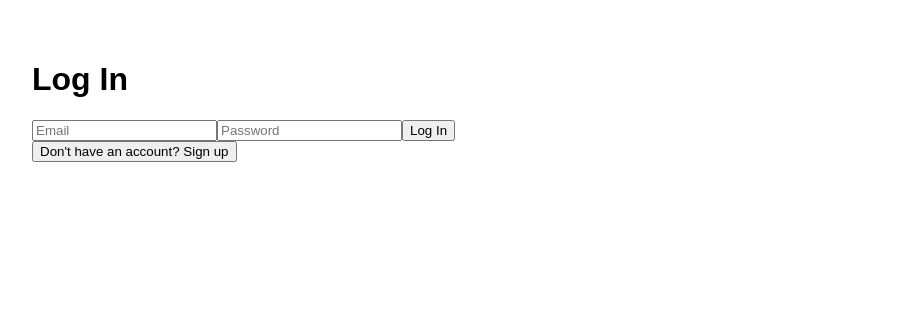
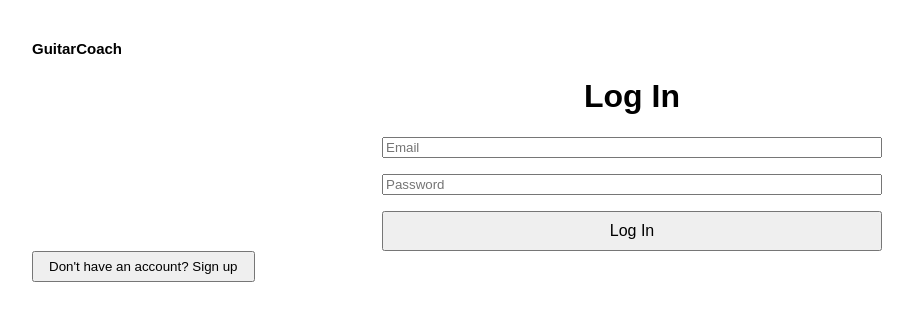
Before and after one commit to Jackson-earl-school/Guitar-Coach, a React (Vite) app in the folder guitarcoach/: page /login in a window 1280 px wide. Shown: the top 320 px of the page, without its empty margins (8-921 px from the left). Built offline with nearby package versions, Linux system fonts and the light colour scheme; no server answers.

Commit message:
updated LoginPage.tsx and LoginPage.css to match Figma design (work in progress, not finished)

```diff
--- a/guitarcoach/src/pages/LoginPage.tsx
+++ b/guitarcoach/src/pages/LoginPage.tsx
@@ -59,9 +59,83 @@ function LoginPage() {
     }
 
     return (
+        <>
+        <html lang='en'>
+            <head>
+                <meta charSet='UTF-8' />
+                <meta name='viewport' content='width=device-width, initial-scale=1.0' />
+                <title> GuitarCoach - Login / Create Account </title>
+            </head>
+
+            <body>
+                <div className="login-page">
+                    <header>
+                        <div className='logo'>
+                            GuitarCoach
+                        </div>
+                    </header>
+
+                    <div className='account-container'>
+                        <div className='create-account-login-title'>
+                            <h1 className="create-account-login-title">
+                                {isSignUp ? 'Create Account' : 'Log In'}
+                            </h1>
+                        </div>
+
+                        <div className='form-container'>
+                            <form onSubmit={handleSubmit} className='create-account'>
+                                {isSignUp && ( // prompt for username only on sign up
+                                    <input
+                                        type="text"
+                                        placeholder="Username"
+                                        value={username}
+                                        onChange={(e) => setUsername(e.target.value)}
+                                        required
+                                        minLength={6} // create minimum length for username
+                                    />
+                                )}
+
+                                <input
+                                    type="email"
+                                    placeholder="Email"
+                                    value={email}
+                                    onChange={(e) => setEmail(e.target.value)}
+                                    required
+                                />
+
+                                <input
+                                    type="password"
+                                    placeholder="Password"
+                                    value={password}
+                                    onChange={(e) => setPassword(e.target.value)}
+                                    required
+                                    minLength={6} // create minimum length for password
+                                />
+                                {error && <p className="error">{error}</p>}
+                                <button type="submit" className='submit-auth'>
+                                    {isSignUp ? 'Sign Up' : 'Log In'}
+                                </button>
+                            </form>
+                        </div>
+
+                        <button type="button" className="toggle-auth" onClick={() => setIsSignUp(!isSignUp)}>
+                            {isSignUp ? 'Already have an account? Log in' : "Don't have an account? Sign up"}
+                        </button>
+                    </div>
+                </div>
+            </body>
+        </html>
+        </>
+        /*
         <div className="login-page">
-            <h1>{isSignUp ? 'Sign Up' : 'Log In'}</h1>
-            <form onSubmit={handleSubmit}>
+            <div className='container'>
+                <div className='logo'>
+                GuitarCoach
+                </div>
+            </div>
+
+            <h1>{isSignUp ? 'Create Account' : 'Log In'}</h1>
+            <form onSubmit={handleSubmit} className='create-account'>
                 {isSignUp && ( // prompt for username only on sign up
                     <input
                         type="text"
@@ -72,7 +146,6 @@ function LoginPage() {
                         minLength={6} // create minimum length for username
                     />
                 )}
-
                 <input
                     type="email"
                     placeholder="Email"
@@ -91,6 +164,7 @@ function LoginPage() {
                 {error && <p className="error">{error}</p>}
                 <button type="submit">{isSignUp ? 'Sign Up' : 'Log In'}</button>
             </form>
+
             <button
                 className="toggle-auth"
                 onClick={() => setIsSignUp(!isSignUp)}
@@ -98,6 +172,7 @@ function LoginPage() {
                 {isSignUp ? 'Already have an account? Log in' : "Don't have an account? Sign up"}
             </button>
         </div>
+        */
     )
 }
 
--- a/guitarcoach/src/style/HomePage.css
+++ b/guitarcoach/src/style/HomePage.css
@@ -1,12 +1,9 @@
 #root {
-  max-width: 1280px;
-  margin: 0 auto;
-  padding: 2rem;
-}
-
-body {
+    max-width: 1280px;
+    margin: 0 auto;
+    padding: 2rem;
+    font-family: Arial, sans-serif;
     background-color: white;
-    font-family: Arial, sans-serif;
 }
 
 .container {
--- a/guitarcoach/src/style/LoginPage.css
+++ b/guitarcoach/src/style/LoginPage.css
@@ -1,41 +1,42 @@
 #root {
-  max-width: 1280px;
-  margin: 0 auto;
-  padding: 2rem;
+    max-width: 1280px;
+    margin: 0 auto;
+    padding: 2rem;
+    font-family: Arial, sans-serif;
+    background-color: white;
 }
 
-.logo {
-  height: 6em;
-  padding: 1.5em;
-  will-change: filter;
-  transition: filter 300ms;
-}
-.logo:hover {
-  filter: drop-shadow(0 0 2em #646cffaa);
-}
-.logo.react:hover {
-  filter: drop-shadow(0 0 2em #61dafbaa);
+.create-account-login-title {
+    text-align: center;
 }
 
-@keyframes logo-spin {
-  from {
-    transform: rotate(0deg);
-  }
-  to {
-    transform: rotate(360deg);
-  }
+.form-container {
+    display: flex;
+    flex-direction: column;
+    align-items: center;
+    gap: 2rem;
 }
 
-@media (prefers-reduced-motion: no-preference) {
-  a:nth-of-type(2) .logo {
-    animation: logo-spin infinite 20s linear;
-  }
+
+.create-account {
+    display: flex;
+    flex-direction: column;
+    gap: 1rem;
 }
 
-.card {
-  padding: 2em;
+.submit-auth {
+    width: 500px;
+    height: 40px;
+    font-size: 16px;
+    cursor: pointer;
 }
 
-.read-the-docs {
-  color: #888;
+.toggle-auth {
+    padding: 6px 15px;
+    cursor: pointer;
 }
+
+p {
+    margin: 0;
+    padding: 0
+}
```
